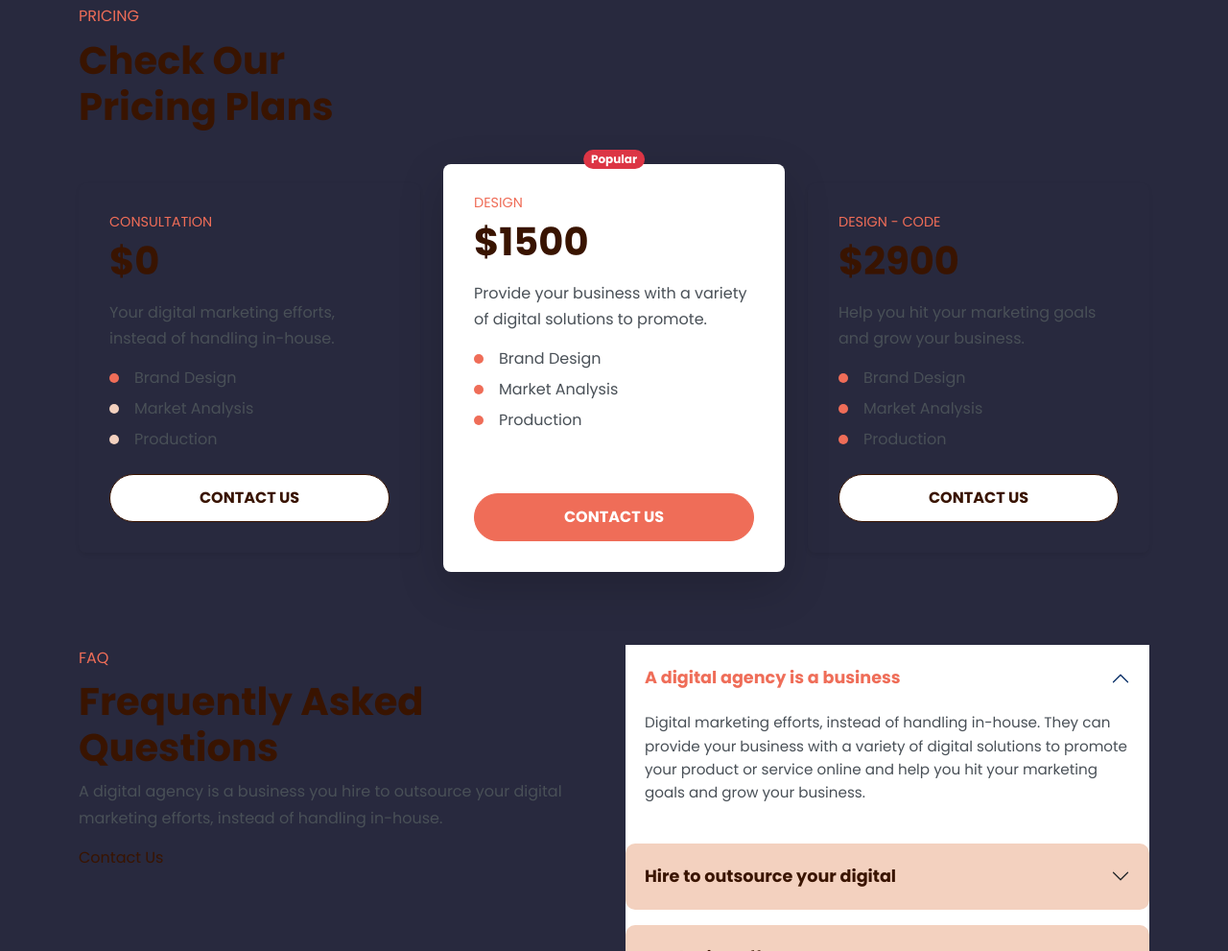
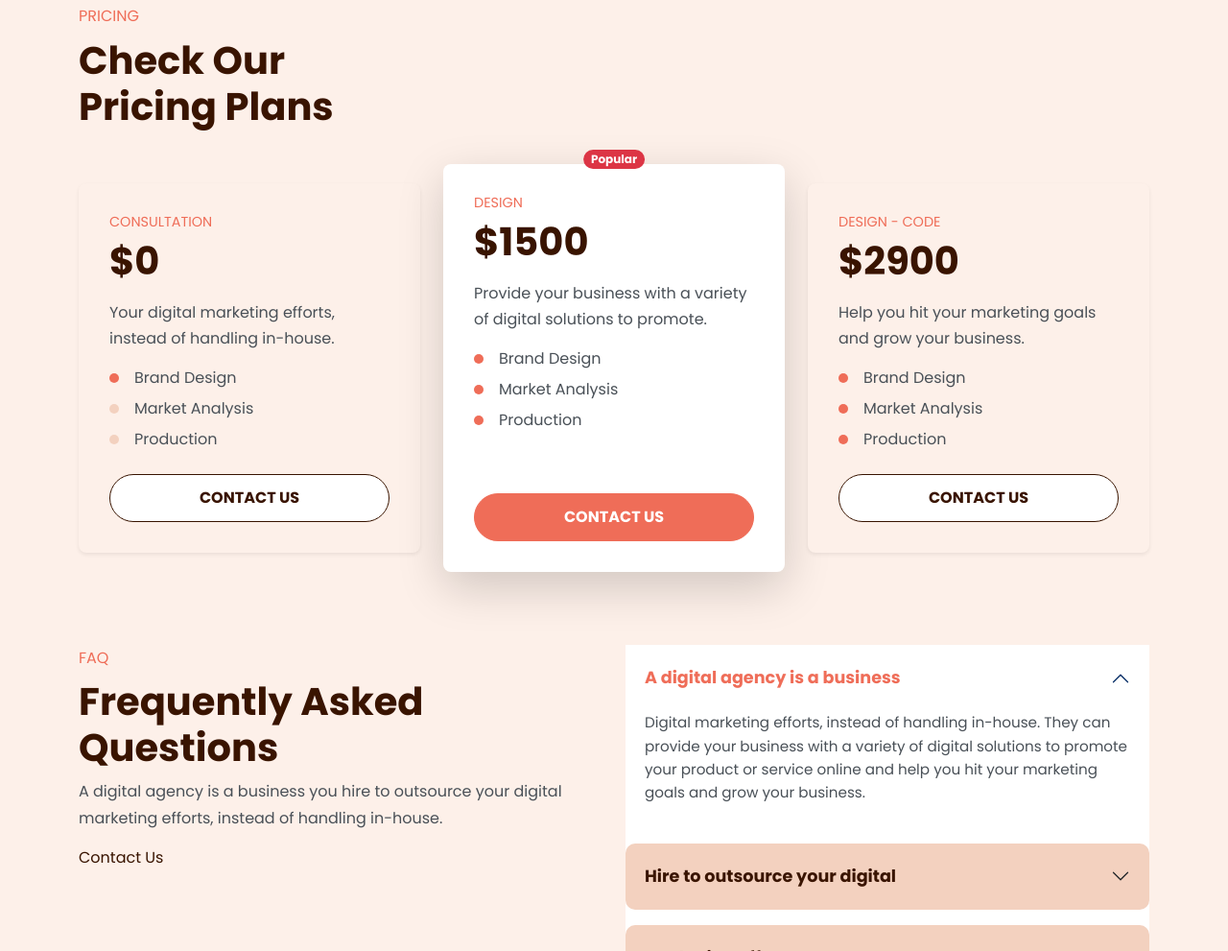
Before and after one commit to shaikhzoya492/Landing-page, a plain HTML site: page index.html in a window 1280 px wide. Shown: the part 5300-6291 px from the top of the page at 96% size. Drawn offline with nearby package versions, Linux system fonts and the light colour scheme.

Commit message:
index.html

```diff
--- a/index.html
+++ b/index.html
@@ -11,7 +11,7 @@
         :root {
             --primary-color: #EF6D58; /* Orange */
             --secondary-color: #28293E; /* Dark Blue */
-            --text-lighAt: #FDF0E9; /* Off-white */
+            --text-light: #FDF0E9; /* Off-white */
             --text-dark: #391400; /* Dark Brown */
             --light-grey: #F3D1BF;
             --muted-text: #BDC3C7; /* Muted text color */
```
